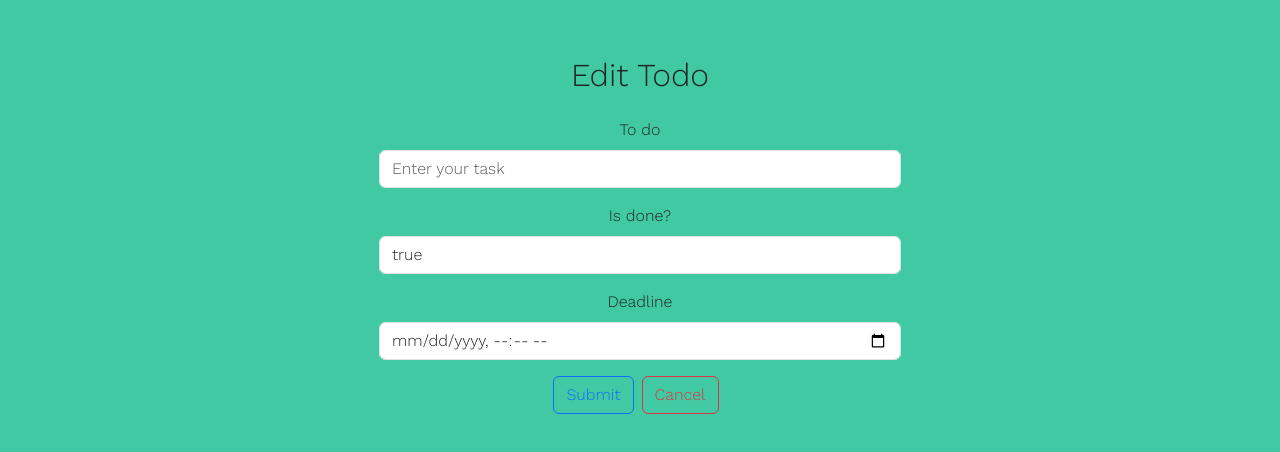
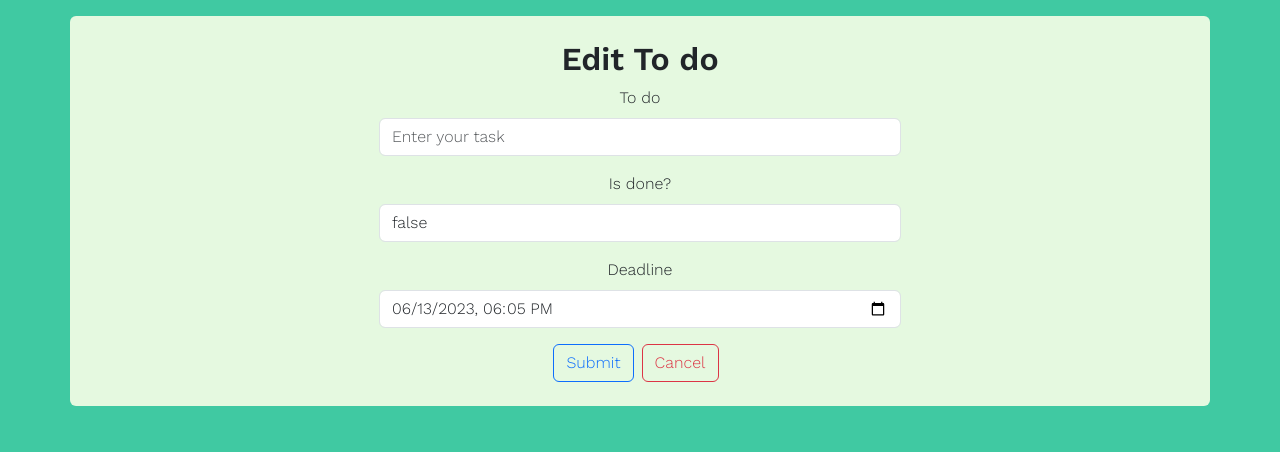
Before and after one commit to RadoslawTomaszewski/todolist_frontend, a React (Create React App) app: page /edittodo/1 in a window 1280 px wide. Shown: the top 452 px of the page. Built offline with nearby package versions, Linux system fonts and the light colour scheme; no server answers.

Commit message:
Component FormTodo completed

```diff
--- a/src/components/TodoForm.jsx
+++ b/src/components/TodoForm.jsx
@@ -1,7 +1,7 @@
-import React, { useState } from "react";
+import React, { useState, useEffect } from "react";
 import { Link } from "react-router-dom";
 import axios from "axios";
-import { useNavigate } from "react-router-dom";
+import { useNavigate, useParams } from "react-router-dom";
 
 //funkcja do walidacji formularza daty
 const getCurrentDateTime = () => {
@@ -18,6 +18,8 @@ const getFutureDateTime = () => {
 };
 
 export default function TodoForm({ title }) {
+  const { id } = useParams();
+
   //hook pozwalajacy zablokowac wybranie daty z przeszlosci
   const [minDate, setMinDate] = useState(
     getCurrentDateTime().toISOString().slice(0, 16)
@@ -32,6 +34,17 @@ export default function TodoForm({ title }) {
     isCompleted: false,
     deadline: getFutureDateTime(),
   });
+
+  useEffect(() => {
+    const loadTodos = async () => {
+      const result = await axios.get(`http://localhost:8080/todo/${id}`);
+      setTodo(result.data);
+    };
+
+    if (id) {
+      loadTodos();
+    }
+  }, [id]);
 
   const { name, isCompleted, deadline } = todo;
 
@@ -50,8 +63,9 @@ export default function TodoForm({ title }) {
   const onSubmit = async (e) => {
     //zapobiega automatycznemu odswiezeniu strony
     e.preventDefault();
-    //dodanie nowego zadania do backendu
-    await axios.post("http://localhost:8080/todo", todo);
+    //dodanie nowego todo do backendu
+    if (id) await axios.put(`http://localhost:8080/todo/${id}`, todo);
+    else await axios.post("http://localhost:8080/todo", todo);
     //przekierowanie do home
     navigate("/");
   };
--- a/src/todos/EditTodo.js
+++ b/src/todos/EditTodo.js
@@ -1,112 +1,5 @@
-import React, { useEffect, useState } from "react";
-import axios from "axios";
-import { useNavigate } from "react-router-dom";
-import { Link } from "react-router-dom";
-import { useParams } from "react-router-dom";
+import TodoForm from "../components/TodoForm";
 
 export default function EditTodo() {
-
-  let navigate=useNavigate();
-
-  const {id} = useParams();
-
-  const [todo, setTodo] = useState({
-    name: "",
-    isCompleted: "",
-    deadline: "",
-  });
-
-  const { name, isCompleted, deadline } = todo;
-
-  const onInputChange = (e) => {
-    setTodo({ ...todo, [e.target.name]: e.target.value });
-  };
-
-  useEffect(()=>{
-    loadTodos()
-  },[]);
-
-  const onSubmit =async (e) => {
-    e.preventDefault();
-    await axios.put(`http://localhost:8080/todo/${id}`, todo);
-    navigate("/");
-  };
-
-  const loadTodos=async ()=>{
-    const result=await axios.get(`http://localhost:8080/todo/${id}`)
-    setTodo(result.data);
-  }
-
-  //funkcja do walidacji formularza daty
-  const getCurrentDateTime = () => {
-    const now = new Date();
-    const year = now.getFullYear();
-    const month = String(now.getMonth() + 1).padStart(2, '0');
-    const day = String(now.getDate()).padStart(2, '0');
-    const hours = String(now.getHours()).padStart(2, '0');
-    const minutes = String(now.getMinutes()).padStart(2, '0');
-
-    return `${year}-${month}-${day}T${hours}:${minutes}`;
-  }
-
-  return (
-    <div className="container">
-      <div className="row">
-        <div className="col-md-6 offset-md-3 p-4 mt-2">
-          <h2 className="test-center m-4">Edit Todo</h2>
-          <form onSubmit={(e)=>onSubmit(e)}>
-            <div className="mb-3">
-            <label htmlFor="Name" className="form-label">
-                To do
-              </label>
-              <input
-                type={"text"}
-                className="form-control"
-                placeholder="Enter your task"
-                name="name"
-                value={name}
-                onChange={(e) => onInputChange(e)}
-                required
-              />
-            </div>
-            <div className="mb-3">
-              <label htmlFor="IsCompleted" className="form-label">
-                Is done?
-              </label>
-              <select
-                type={"text"}
-                className="form-control"
-                name="isCompleted"
-                value={isCompleted}
-                onChange={(e) => onInputChange(e)}
-                required
-              >
-                <option value="true">true</option>
-                <option value="false">false</option>
-              </select>
-            </div>
-            <div className="mb-3">
-              <label htmlFor="Deadline" className="form-label">
-                Deadline
-              </label>
-              <input
-                type={"datetime-local"}
-                className="form-control"
-                name="deadline"
-                value={deadline}
-                min={getCurrentDateTime()}
-                onChange={(e) => onInputChange(e)}
-              />
-            </div>
-            <button type="submit" className="btn btn-outline-primary">
-              Submit
-            </button>
-            <Link className="btn btn-outline-danger mx-2" to="/">
-              Cancel
-            </Link>
-          </form>
-        </div>
-      </div>
-    </div>
-  );
+  return <TodoForm title={"Edit To do"} />;
 }
```
